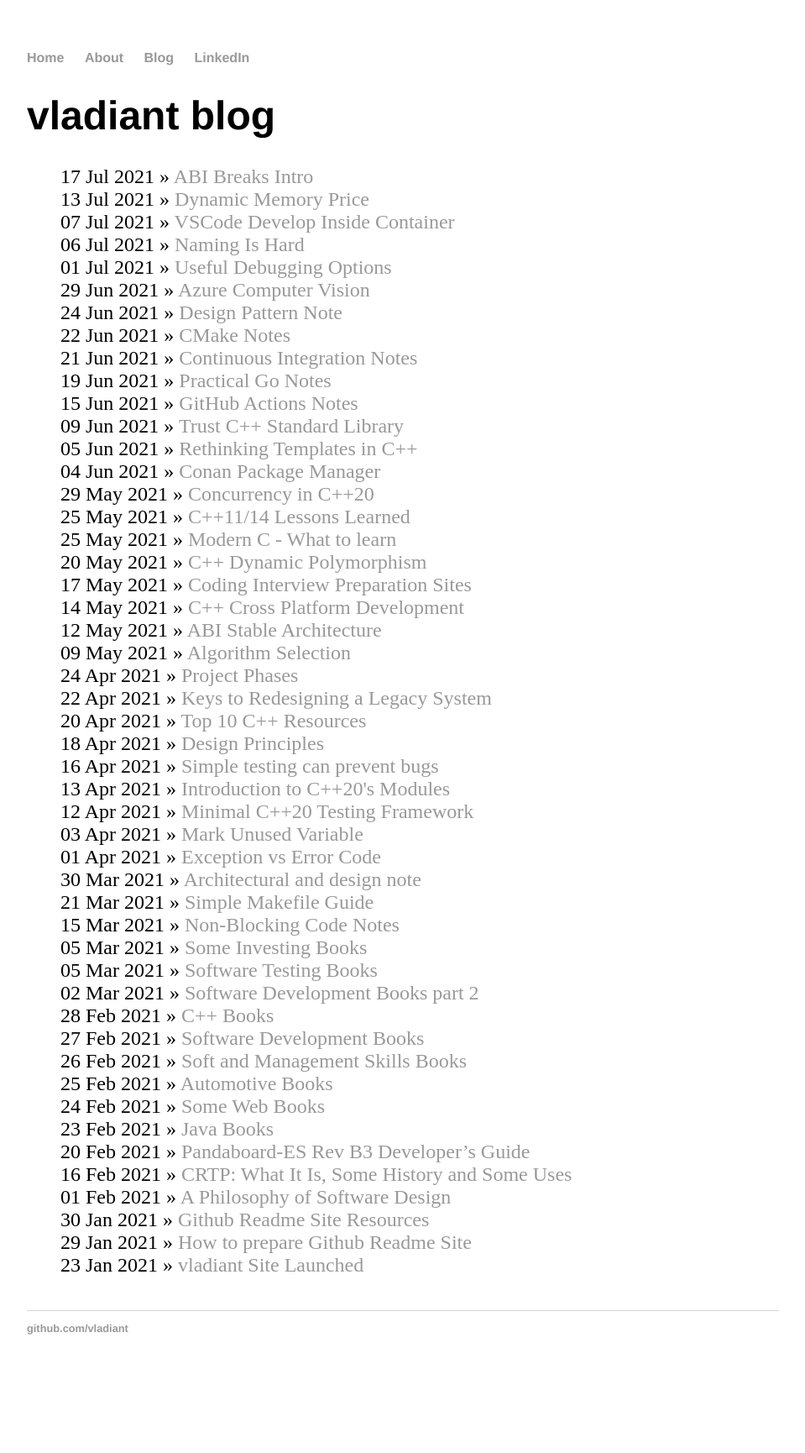
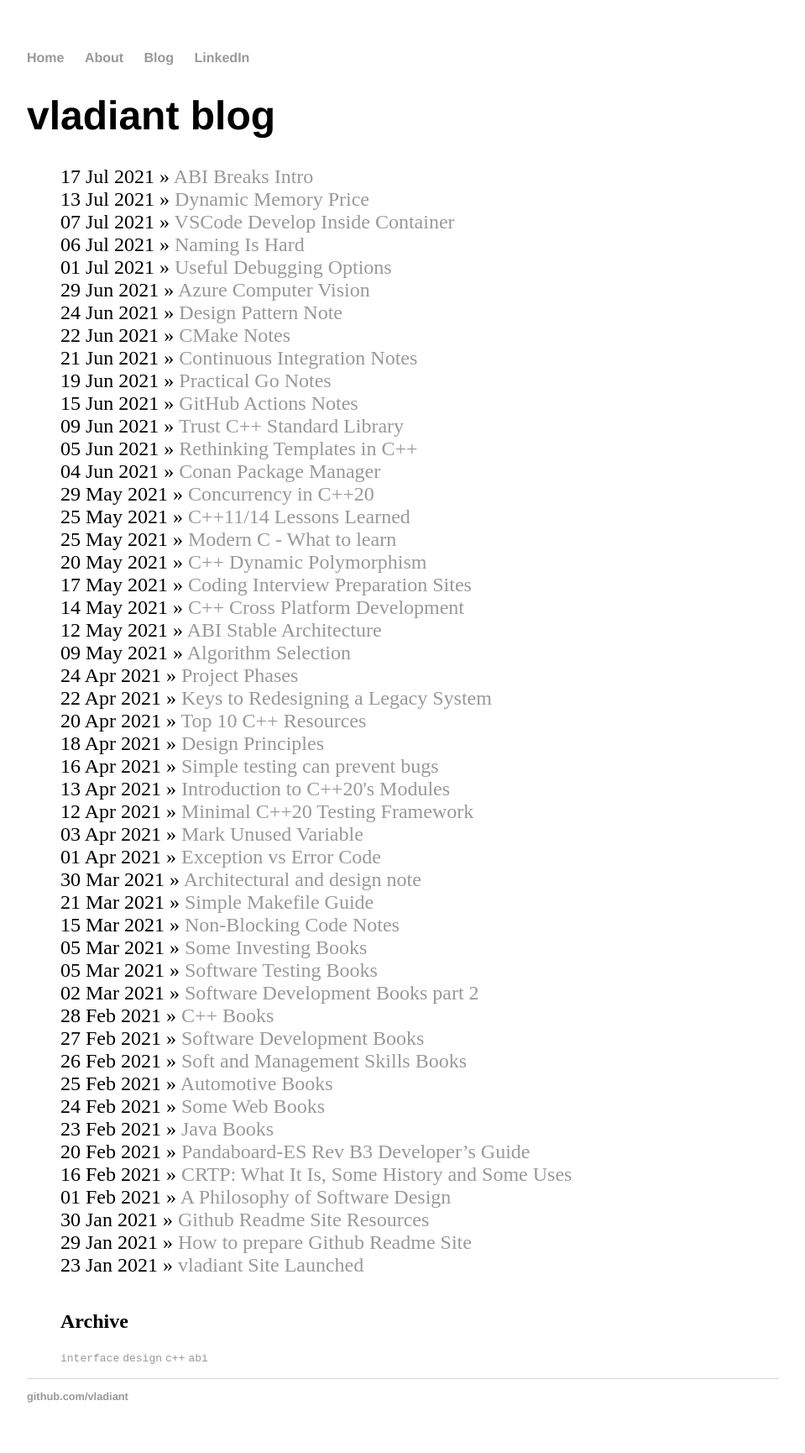
Before and after one commit to vladiant/vladiant.github.io, a Jekyll site: the page built from blog/index.html, in a window 1280 px wide. Shown: the whole page at 84% size, without its empty margins (160-1119 px from the left). Built offline with Jekyll 4.4.1, drawn with Linux system fonts in a browser that asks for light colours; before the commit the page ends 1649 px from its top, so only the background shows below that.

Commit message:
Update index.html

```diff
--- a/blog/index.html
+++ b/blog/index.html
@@ -9,10 +9,15 @@ title: vladiant blog
 </head>
 <body>
 	<h1>{{ page.title }}</h1>
+
 	<ul class="posts">
-
 	  {% for post in site.posts %}
 	    <li><span>{{ post.date | date_to_string }}</span> » <a href="{{ post.url }}" title="{{ post.title }}">{{ post.title }}</a></li>
 	  {% endfor %}
 	</ul>
+
+	<ul class="posts_archive">
+	{% include archive.html %}
+	</ul>
+
 </body>
```
